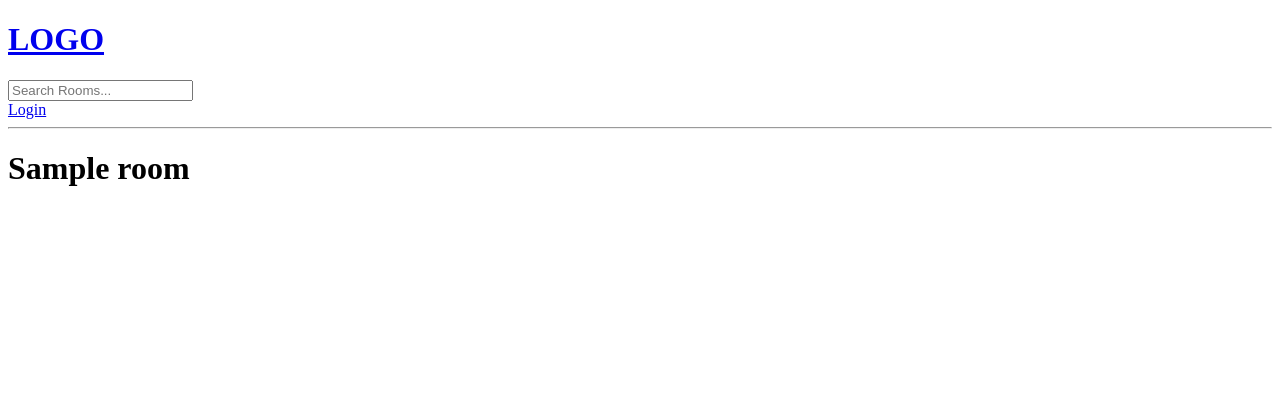
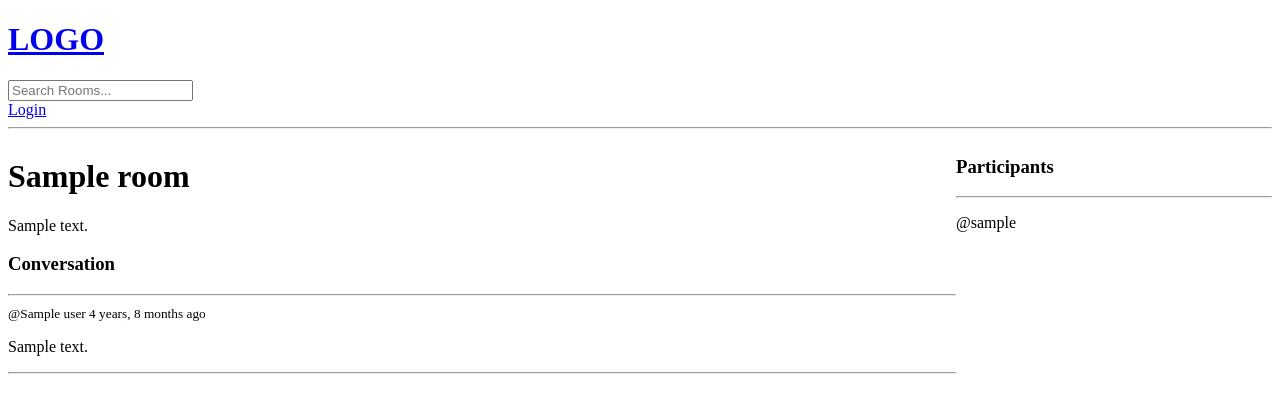
Before and after one commit to sunnole/djangoTutorial, a Django app: template base/templates/base/room.html in a window 1280 px wide. Shown: the top 413 px of the page. Run offline with Django 3.2, Linux system fonts and the light colour scheme; the template is opened without the code that fills it: most values are stand-ins (such as "Sample title", 1, 10 or a date in 2020).

Commit message:
End of Chat Room Messages CRUD

```diff
--- a/base/models.py
+++ b/base/models.py
@@ -16,7 +16,7 @@ class Room(models.Model):
     topic = models.ForeignKey(Topic, on_delete=models.SET_NULL, null=True)
     name = models.CharField(max_length=200)
     description = models.TextField(null=True, blank=True)
-    #participants =
+    participants = models.ManyToManyField(User, related_name='participants', blank=True)
     updated = models.DateTimeField(auto_now=True)
     created = models.DateTimeField(auto_now_add=True)
 
--- a/base/templates/base/login_register.html
+++ b/base/templates/base/login_register.html
@@ -29,7 +29,7 @@
         <input type='submit' value='Register' />
     </form>
     <p>Already have an account?</p>
-    <a href+"{% url 'login' %}">Login</a>
+    <a href="{% url 'login' %}">Login</a>
 </div>
 {% endif %}
 
--- a/base/templates/base/room.html
+++ b/base/templates/base/room.html
@@ -2,6 +2,60 @@
 
 {% block content %}
 
-<h1>{{room.name}}</h1>
+<style>
+    .room-container{
+        display: grid;
+        grid-template-columns: 3fr 1fr;
+    }
+</style>
+
+
+<div class='room-container'>
+
+    <div>
+        <h1>{{room.name}}</h1>
+
+        <p>{{room.description}}</p>
+
+        <div class='comment-wrapper'>
+            <h3>Conversation</h3>
+            <hr>
+
+            {% for message in room_messages %}
+
+                <div>
+                    {% if request.user == message.user %}
+                        <a href="{% url 'delete-message' message.id %}">Delete</a>
+                    {% endif %}
+                    <small>@{{message.user}} {{message.created|timesince}} ago</small>
+                    <p>{{message.body}}</p>
+                    <hr>
+                </div>
+
+            {% endfor %}
+        </div>
+
+        {% if request.user.is_authenticated %}
+        <div class ='comment-form'>
+            <form method='POST' action=''>
+                {% csrf_token %}
+                <input type='text' name='body' placeholder='Write your messages here...' />
+            </form>
+        </div>
+        {% endif %}
+    </div>
+
+    <div>
+        <h3>Participants</h3>
+        <hr>
+
+        {% for user in participants %}
+            <div>
+                <p>@{{user.username}}</p>
+            </div>
+        {% endfor %}
+    </div>
+
+</div>
 
 {% endblock content %}
--- a/base/urls.py
+++ b/base/urls.py
@@ -5,7 +5,7 @@ from . import views
 urlpatterns = [
     path('login/', views.loginPage, name='login'),
     path('logout/', views.logoutUser, name='logout'),
-    path('register/', views.registerPage, name='register'),
+    path('register/', views.registerUser, name='register'),
 
     path('', views.home, name="home"),
     path('room/<str:pk>/', views.room, name="room"),
@@ -13,4 +13,6 @@ urlpatterns = [
     path('create-room/', views.createRoom, name="create-room"),
     path('update-room/<str:pk>/', views.updateRoom, name="update-room"),
     path('delete-room/<str:pk>/', views.deleteRoom, name='delete-room'),
+
+    path('delete-message/<str:pk>/', views.deleteMessage, name='delete-message'),
     ]
--- a/templates/main.html
+++ b/templates/main.html
@@ -5,8 +5,6 @@
     <meta http-equiv='X-UA-Compatible' content='IE-edge'>
     <title>Django Project</title>
     <meta name='viewport' content='width=device-width, initial-scale=1'>
-    <!-- <link rel='stylesheet' type='text/css' media='screen' href='main.css'> -->
-
 </head>
 <body>
 
```
Also changed, not shown: base/views.py (+28 -3 lines), README.md, base/migrations/0003_alter_room_options_room_participants.py (added), db.sqlite3.
